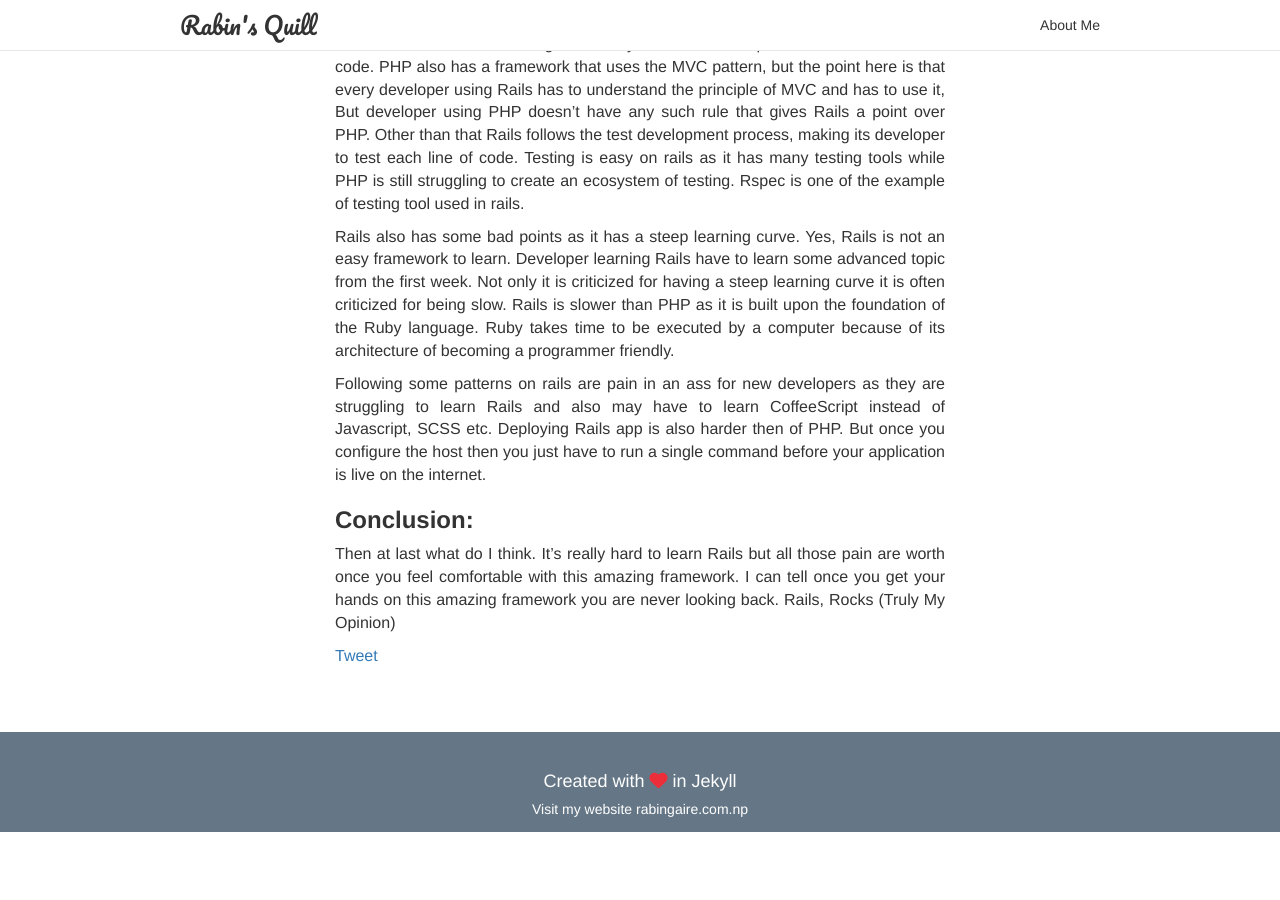
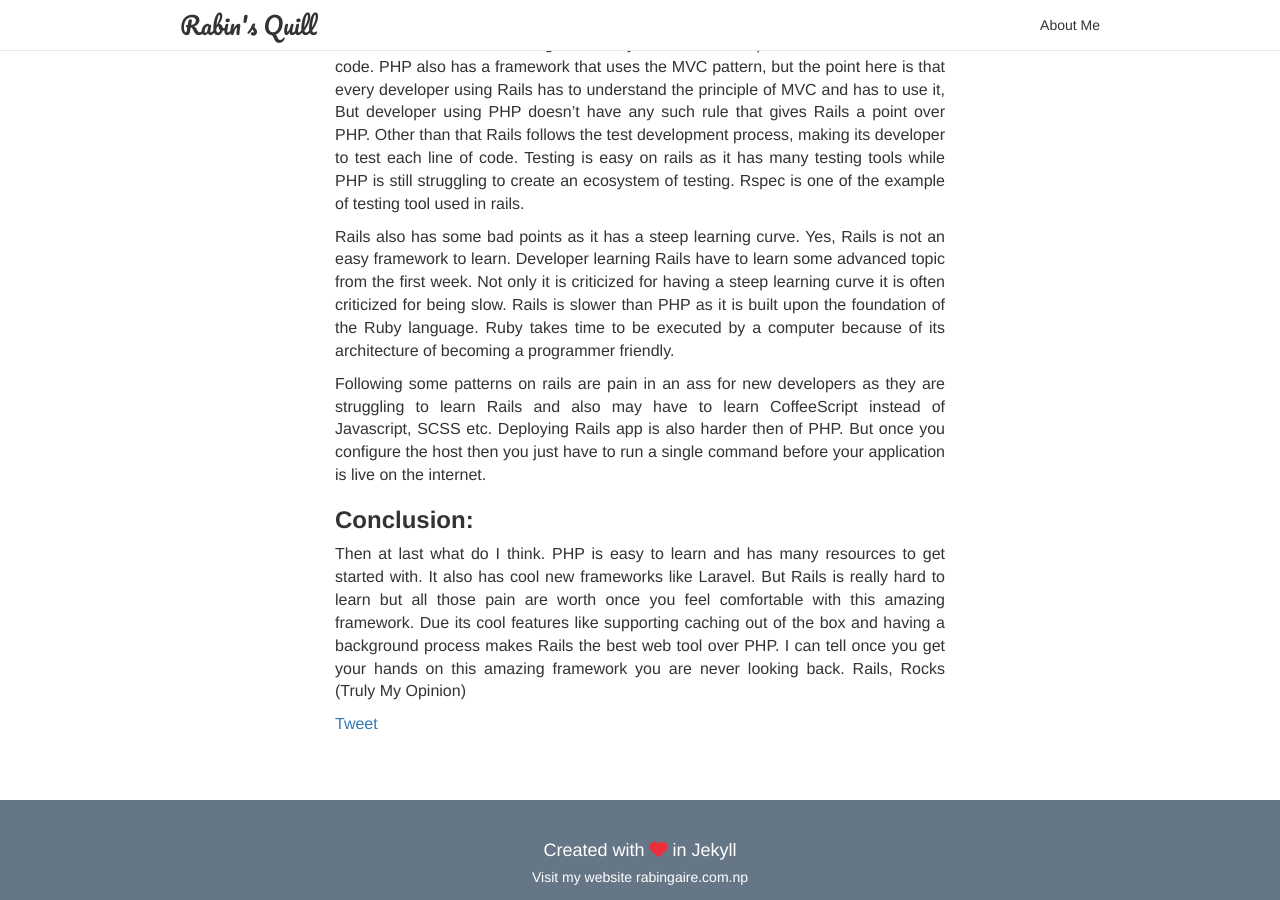
Before and after one commit to rabingaire/rabingaire.github.io, a Jekyll site: the page built from _posts/2016-11-12-rails-over-php.markdown, in a window 1280 px wide and 900 px high, scrolled down 2163 px. Built offline with Jekyll 4.4.1, drawn with Linux system fonts in a browser that asks for light colours; nearby versions of some CDN libraries; a script that is not in the unit is left out; comment, search, counter and statistics services are not loaded; before the commit the page ends 2995 px from its top, so only the background shows below that.

Commit message:
minor changes

```diff
--- a/_posts/2016-11-12-rails-over-php.markdown
+++ b/_posts/2016-11-12-rails-over-php.markdown
@@ -48,4 +48,4 @@ Following some patterns on rails are pain in an ass for new developers as they a
 ### **Conclusion:**
 
 
-Then at last what do I think. It’s really hard to learn Rails but all those pain are worth once you feel comfortable with this amazing framework. I can tell once you get your hands on this amazing framework you are never looking back. Rails, Rocks  (Truly My Opinion)
+Then at last what do I think. PHP is easy to learn and has many resources to get started with. It also has cool new frameworks like Laravel. But Rails is really hard to learn but all those pain are worth once you feel comfortable with this amazing framework. Due its cool features like supporting caching out of the box and having a background process makes Rails the best web tool over PHP. I can tell once you get your hands on this amazing framework you are never looking back. Rails, Rocks  (Truly My Opinion)
```
